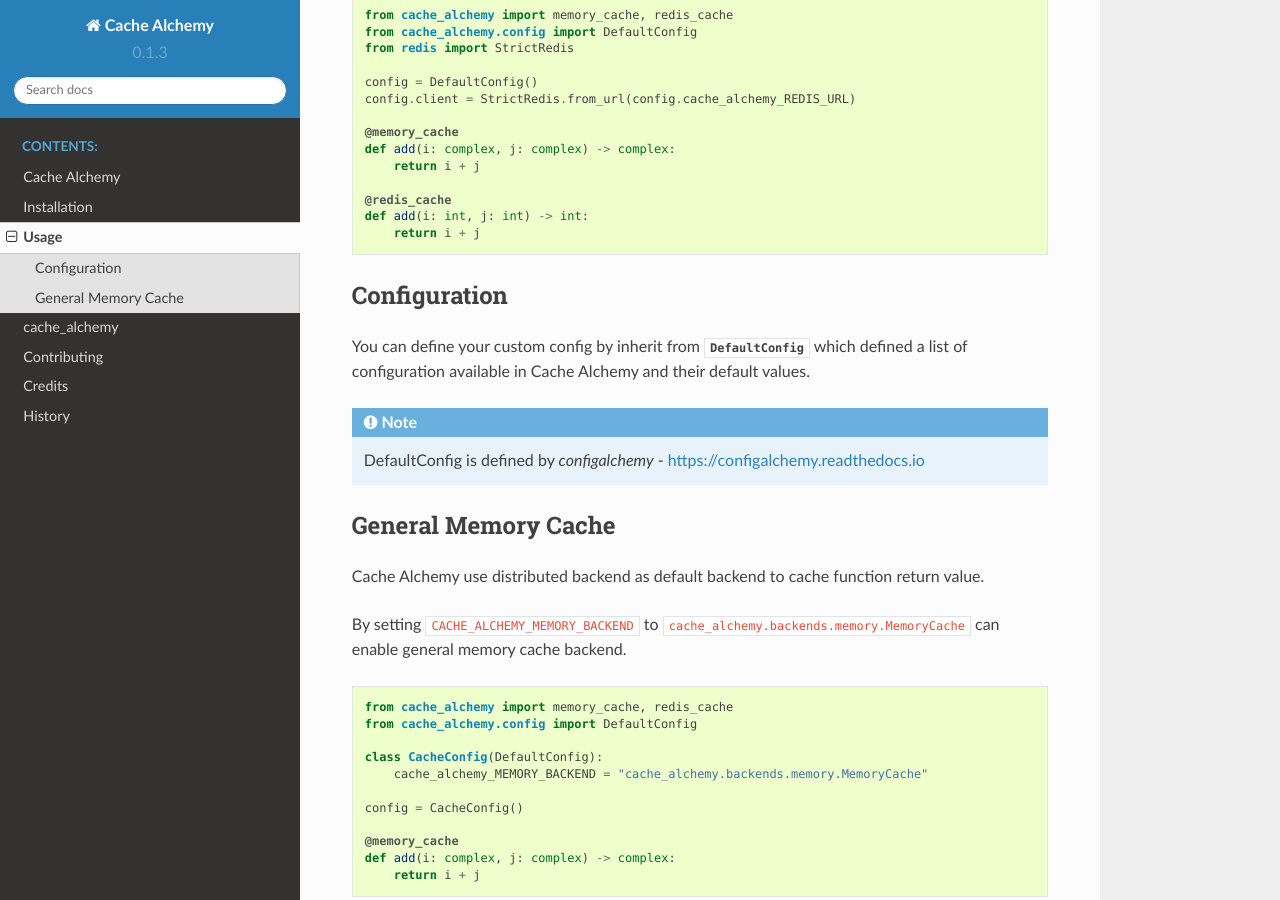
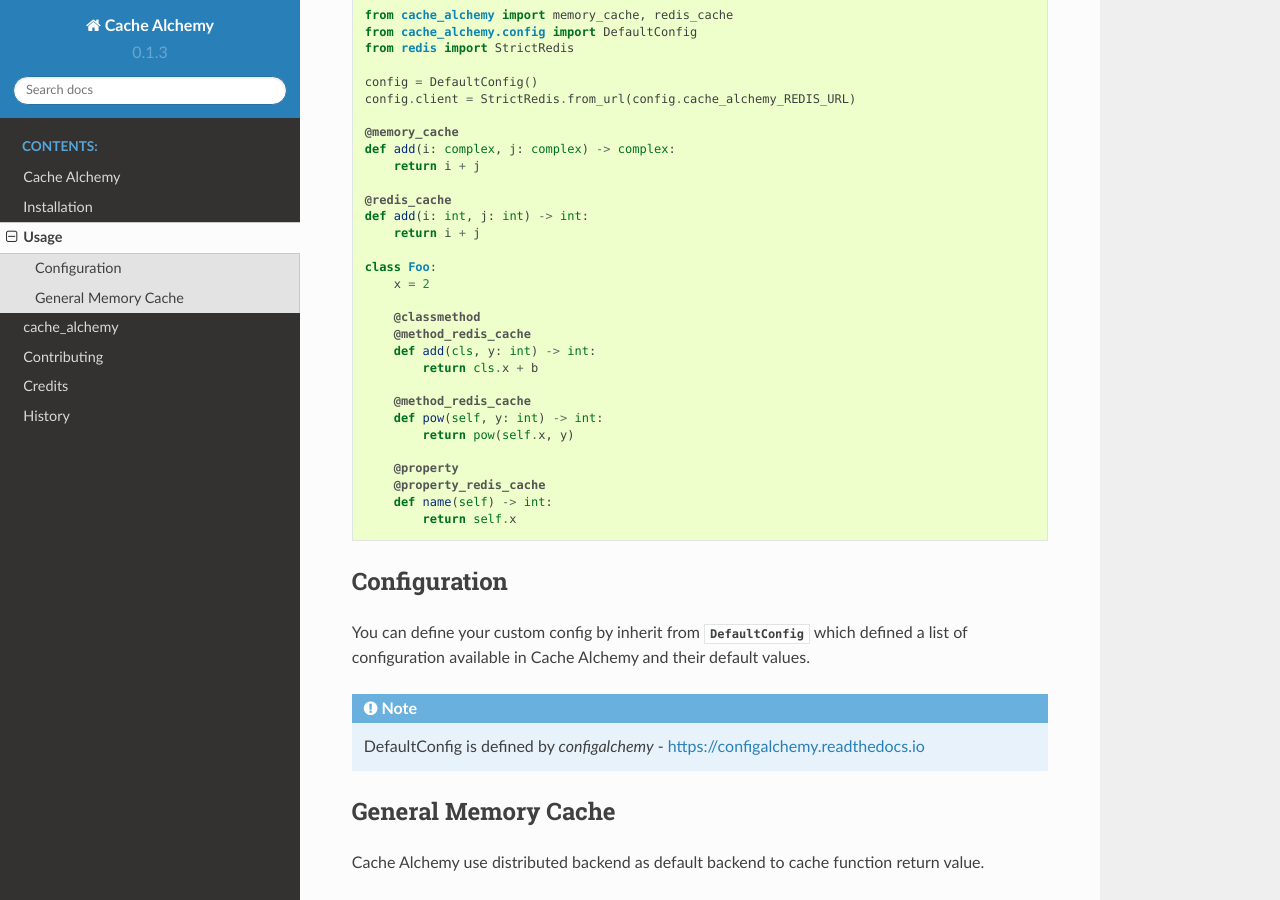
Before and after one commit to GuangTianLi/cache-alchemy, a Sphinx documentation site: the page built from docs/usage.rst, in a window 1280 px wide and 900 px high, scrolled down 416 px. Built offline with Sphinx 7.4.7 and the Read the Docs theme 2.0.0, drawn with Linux system fonts in a browser that asks for light colours.

Commit message:
:pencil: update docs related

```diff
--- a/HISTORY.rst
+++ b/HISTORY.rst
@@ -2,8 +2,9 @@
 History
 =======
 
-0.1.0 (2019-09-11)
+0.1.* (2019)
 ------------------
 
+* Support Method and Property Cache
 * Support cache as a decorator with no arguments.
 * Init Project.
--- a/docs/usage.rst
+++ b/docs/usage.rst
@@ -25,6 +25,22 @@ To use Cache Alchemy in a project.
     def add(i: int, j: int) -> int:
         return i + j
 
+    class Foo:
+        x = 2
+
+        @classmethod
+        @method_redis_cache
+        def add(cls, y: int) -> int:
+            return cls.x + b
+
+        @method_redis_cache
+        def pow(self, y: int) -> int:
+            return pow(self.x, y)
+
+        @property
+        @property_redis_cache
+        def name(self) -> int:
+            return self.x
 
 Configuration
 ==============================================
```
